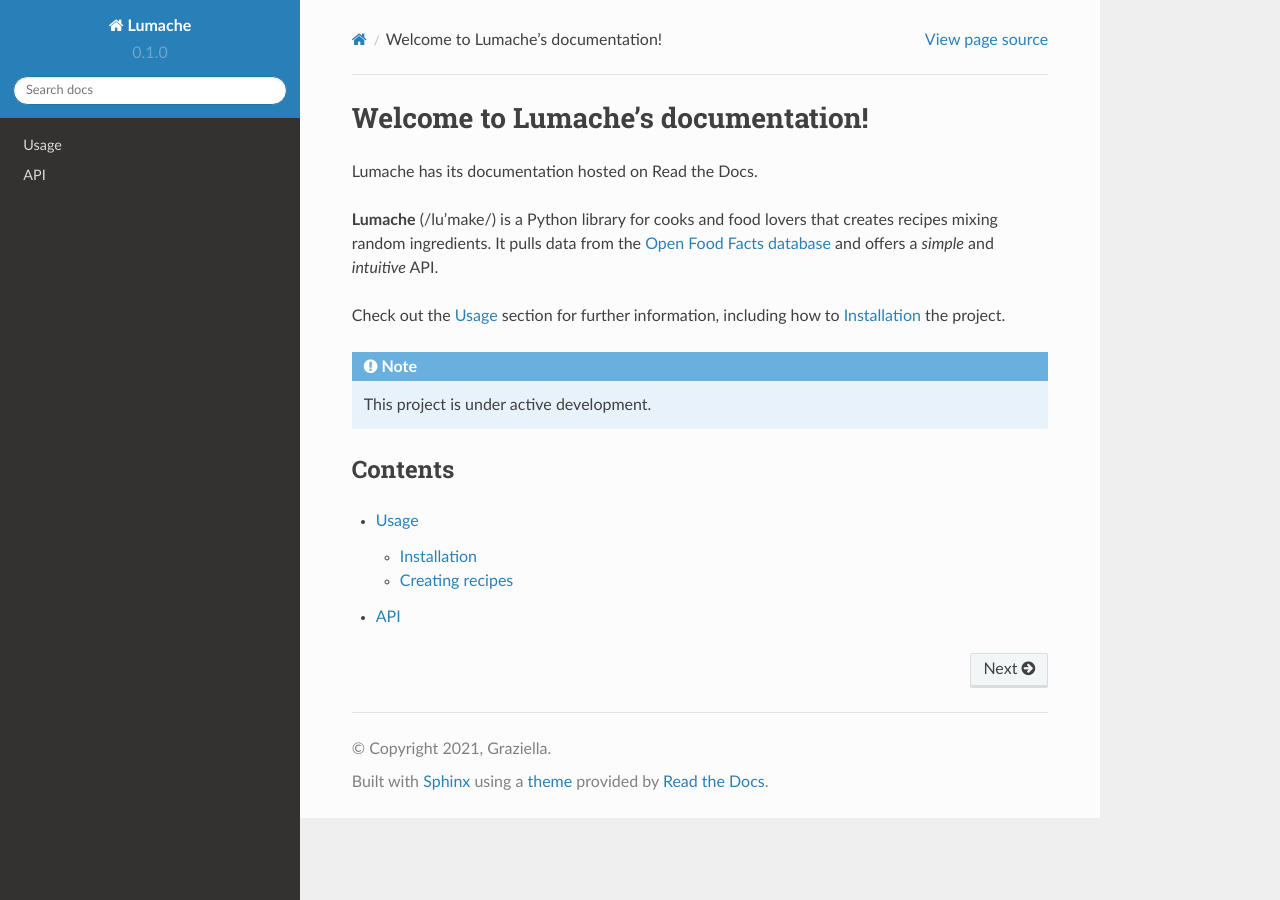
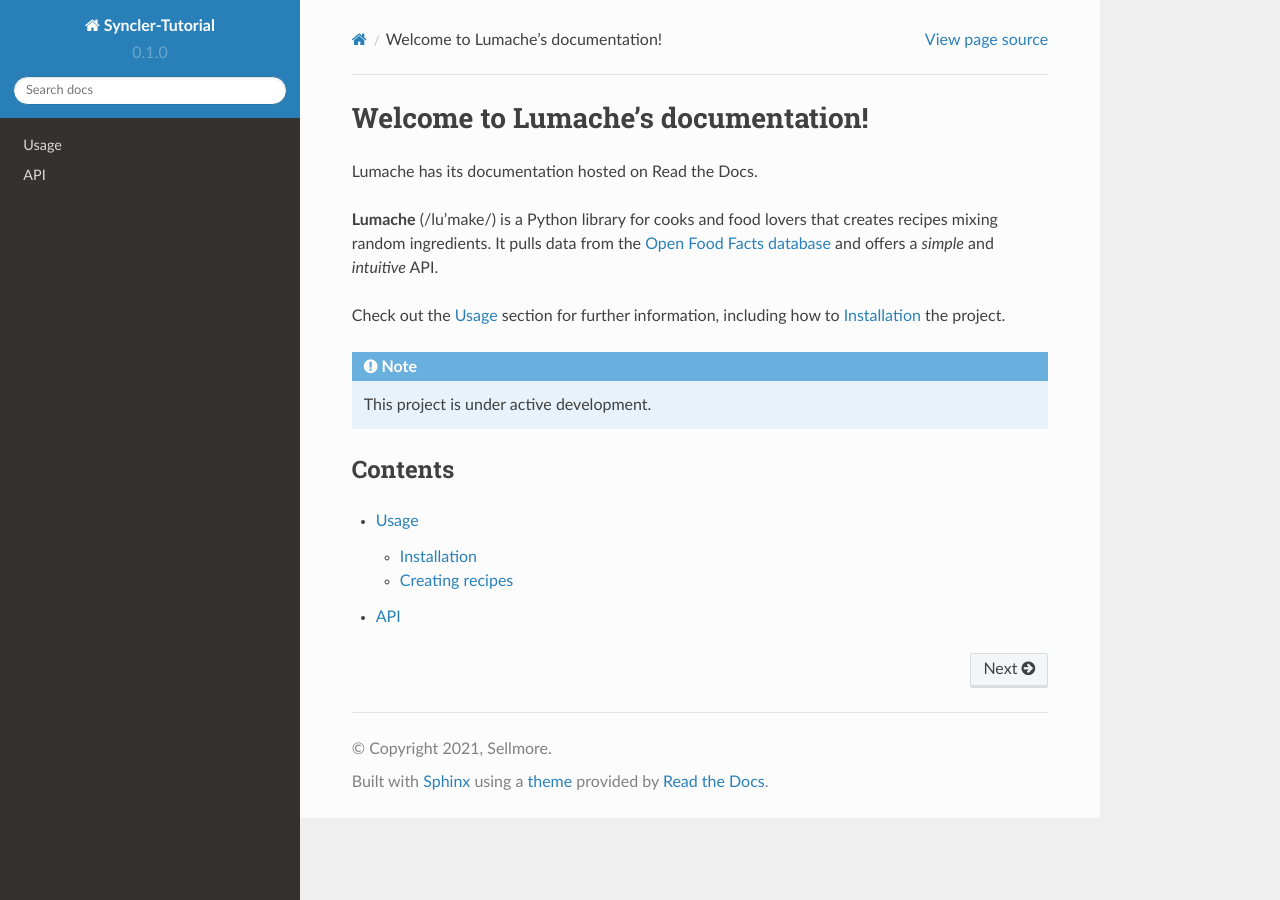
Before and after one commit to georgbergholz/syncler-tutorial, a Sphinx documentation site: the page built from docs/source/index.rst, in a window 1280 px wide. Built offline with Sphinx 7.4.7 and the Read the Docs theme 2.0.0, drawn with Linux system fonts in a browser that asks for light colours.

Commit message:
Update conf.py

```diff
--- a/docs/source/conf.py
+++ b/docs/source/conf.py
@@ -2,9 +2,9 @@
 
 # -- Project information
 
-project = 'Lumache'
-copyright = '2021, Graziella'
-author = 'Graziella'
+project = 'Syncler-Tutorial'
+copyright = '2021, Sellmore'
+author = 'Georg Bergholz'
 
 release = '0.1'
 version = '0.1.0'
```
